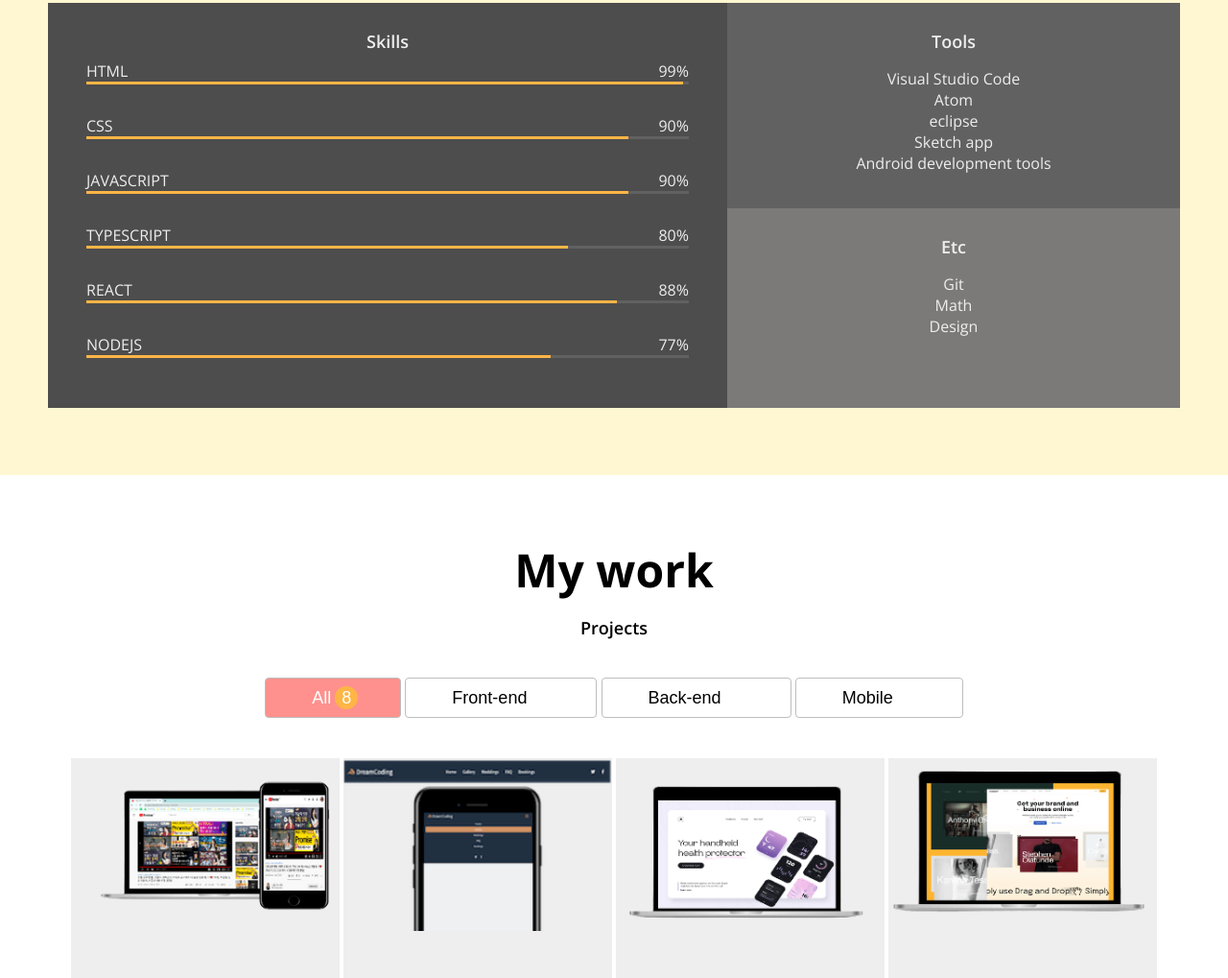
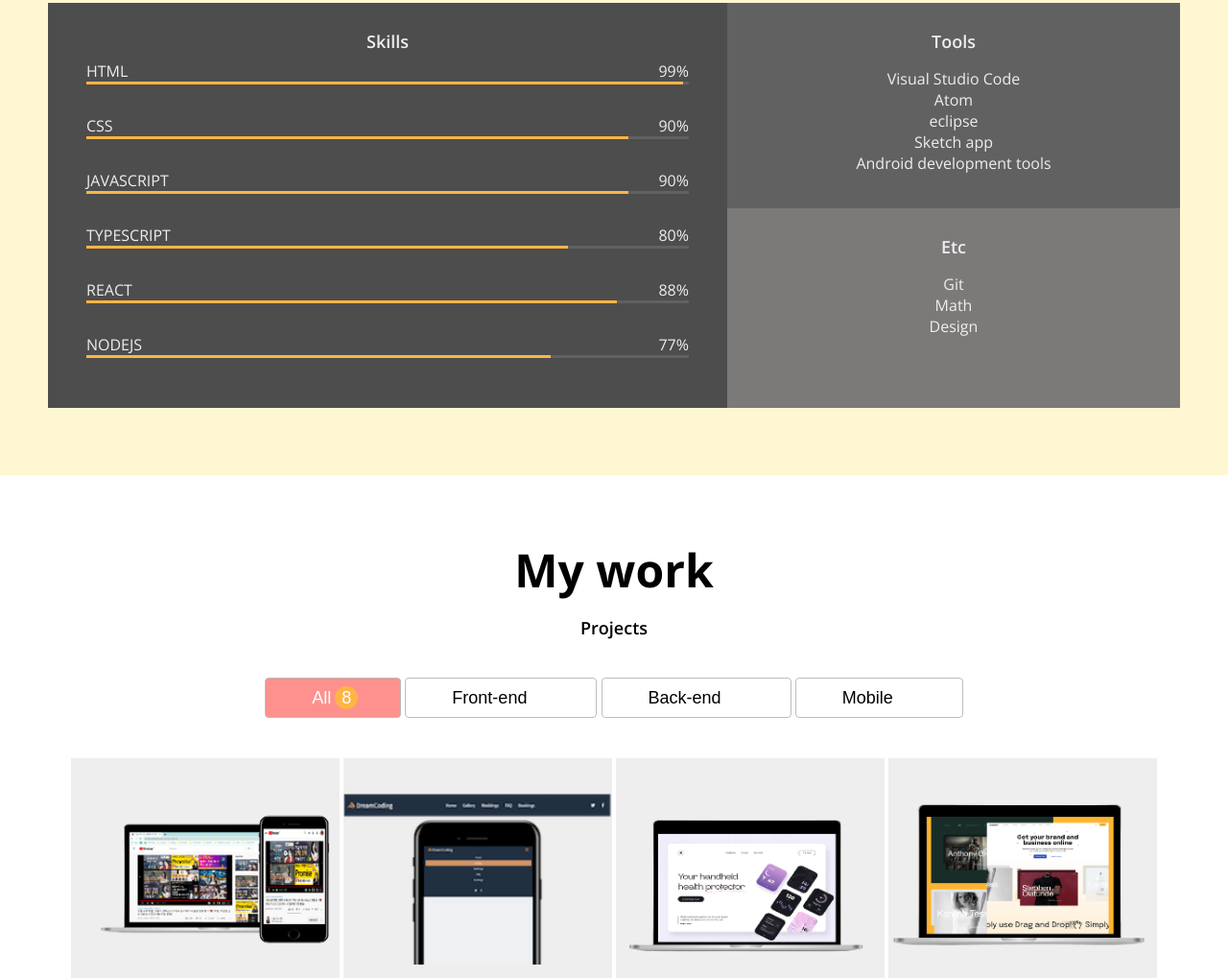
Before and after one commit to SookyeongLee/portfolio, a plain HTML site: page index.html in a window 1280 px wide. Shown: the part 1781-2800 px from the top of the page at 96% size. Drawn offline with nearby package versions, Linux system fonts and the light colour scheme.

Commit message:
CSS: Fix section container

```diff
--- a/index.html
+++ b/index.html
@@ -169,7 +169,7 @@
         </div>
     </section>
     <!-- Work -->
-    <section id="work" class="section">
+    <section id="work" class="section section__container">
         <h1>My work</h1>
         <h3>Projects</h3>
         <div class="work__categories">
@@ -239,6 +239,7 @@
     </section>
     <!-- Testimonials -->
     <section id="testimonials" class="section">
+        <div class="section__container">
             <h1>Testimonials</h1>
             <h3>See what they say about me</h3>
             <div class="testimonials">
@@ -262,6 +263,7 @@
                     <img src="imgs/testimonial/people1.jpg" alt="People" class="testimonial__avatar">
                 </div>
             </div>
+        </div>
     </section>
     <!-- Contact -->
     <footer id="contact" class="section">
--- a/style.css
+++ b/style.css
@@ -158,6 +158,7 @@ p {
 
 .section__container {
   max-width: 1200px;
+  margin: auto;
 }
 
 /* About */
@@ -262,6 +263,10 @@ p {
 }
 
 /* Work */
+#work {
+  padding-right: 0;
+  padding-left: 0;
+}
 .work__categories {
   margin: 40px;
 }
@@ -306,6 +311,9 @@ p {
   height: 250px;
   margin: 2px;
   position: relative;
+  display: flex;
+  justify-content: center;
+  align-items: center;
 }
 .project__img {
   max-width: 100%;
```
Lines whose indentation alone changed are shown as unchanged.
